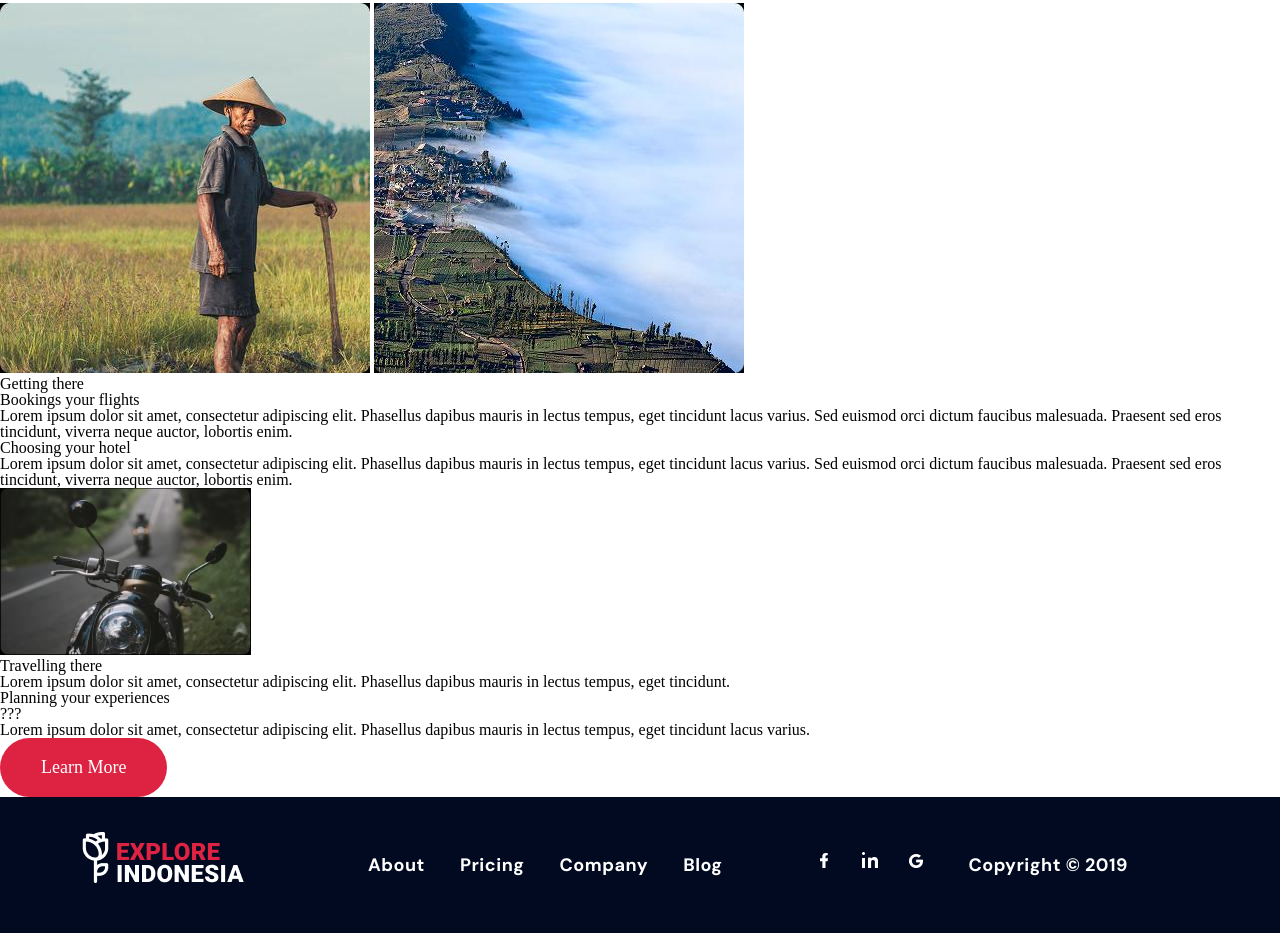
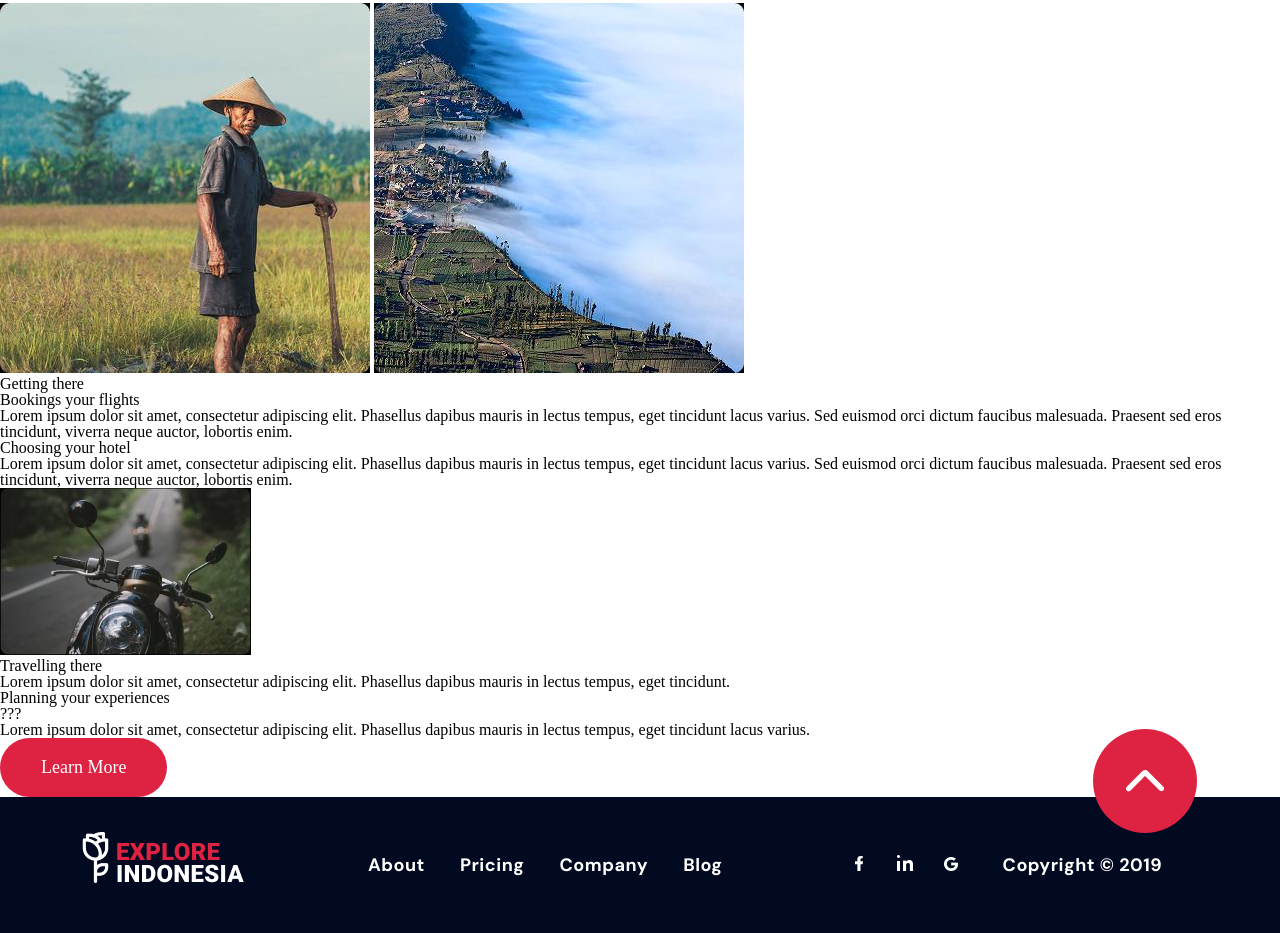
Before and after one commit to CodingNORVIN/IndonesiaTurism_Practice, a plain HTML site: page index.html in a window 1280 px wide. Shown: the part 4756-5689 px from the top of the page. Drawn offline with Linux system fonts and the light colour scheme.

Commit message:
added the button to move up

```diff
--- a/index.html
+++ b/index.html
@@ -356,6 +356,7 @@
 		</main>
 		<footer class="footer">
 			<div class="container">
+				<div class="red-circle"></div>
 				<div class="footer-wrapper">
 					<a href="#" class="footer-brand" aria-label="Home">
 						<img
--- a/js/script.js
+++ b/js/script.js
@@ -1,3 +1,5 @@
+// social media icons red on hover
+
 document.addEventListener('DOMContentLoaded', () => {
 	const icons = document.querySelectorAll('.footer-socials-icon');
 
@@ -14,3 +16,11 @@ document.addEventListener('DOMContentLoaded', () => {
 		});
 	});
 });
+
+// red circle animation on scroll up
+
+const redCircle = document.querySelector('.red-circle');
+
+redCircle.addEventListener('click', () => {
+	window.scrollTo({ top: 0, behavior: 'smooth' });
+});
--- a/scss/layout/_footer.scss
+++ b/scss/layout/_footer.scss
@@ -66,15 +66,15 @@
 	}
 
 	.footer-socials-wrapper {
-		position: absolute;
-		bottom: 0;
-		right: 152px;
+		padding-top: 0;
+		padding-bottom: 0;
+		height: auto;
+
 		display: flex;
 		align-items: center;
 		gap: 40px;
-		padding-top: 60px;
-		padding-bottom: 52px;
-		height: auto;
+		margin-left: auto; /* Push socials to the right */
+		margin-right: 152px; /* Right offset restored */
 
 		.footer-socials-list {
 			display: flex;
@@ -83,6 +83,7 @@
 			padding: 0;
 			gap: 22px;
 			align-items: center;
+			margin-top: 0;
 
 			.footer-socials-item {
 				.footer-socials-link {
@@ -94,9 +95,10 @@
 						display: block;
 						object-fit: contain;
 						transition: transform 0.3s ease;
+						transform: translateY(3px);
 
 						&:hover {
-							transform: scale(1.1);
+							transform: translateY(3px) scale(1.1);
 						}
 					}
 				}
@@ -115,3 +117,32 @@
 		}
 	}
 }
+.footer {
+	position: relative;
+
+	.red-circle {
+		width: 104px;
+		height: 104px;
+		background-color: $main-red;
+		border-radius: 50%;
+		position: absolute;
+		top: -68px;
+		right: 83px;
+		z-index: 10;
+		cursor: pointer;
+
+		&::after {
+			content: '';
+			position: absolute;
+			top: 50%;
+			right: calc((104px - 39px) / 2);
+			transform: translateY(-50%);
+			width: 39px;
+			height: 22px;
+			background-image: url('/images/hot-folder/footer-arrow-up.png');
+			background-repeat: no-repeat;
+			background-size: contain;
+			background-position: center;
+		}
+	}
+}
```
Also changed, not shown: css/main.css, images/hot-folder/footer-arrow-up.png (added), 1 other file.
